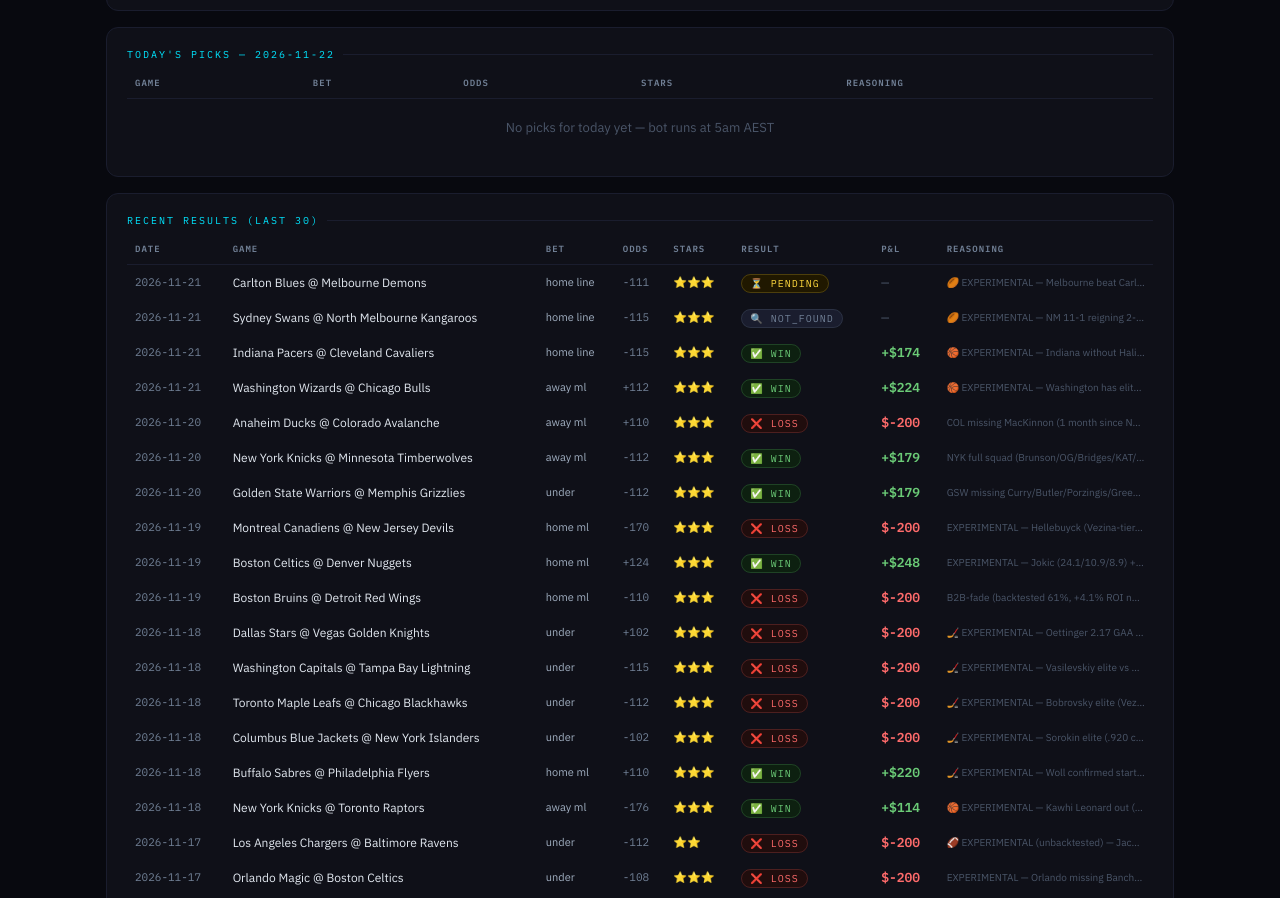
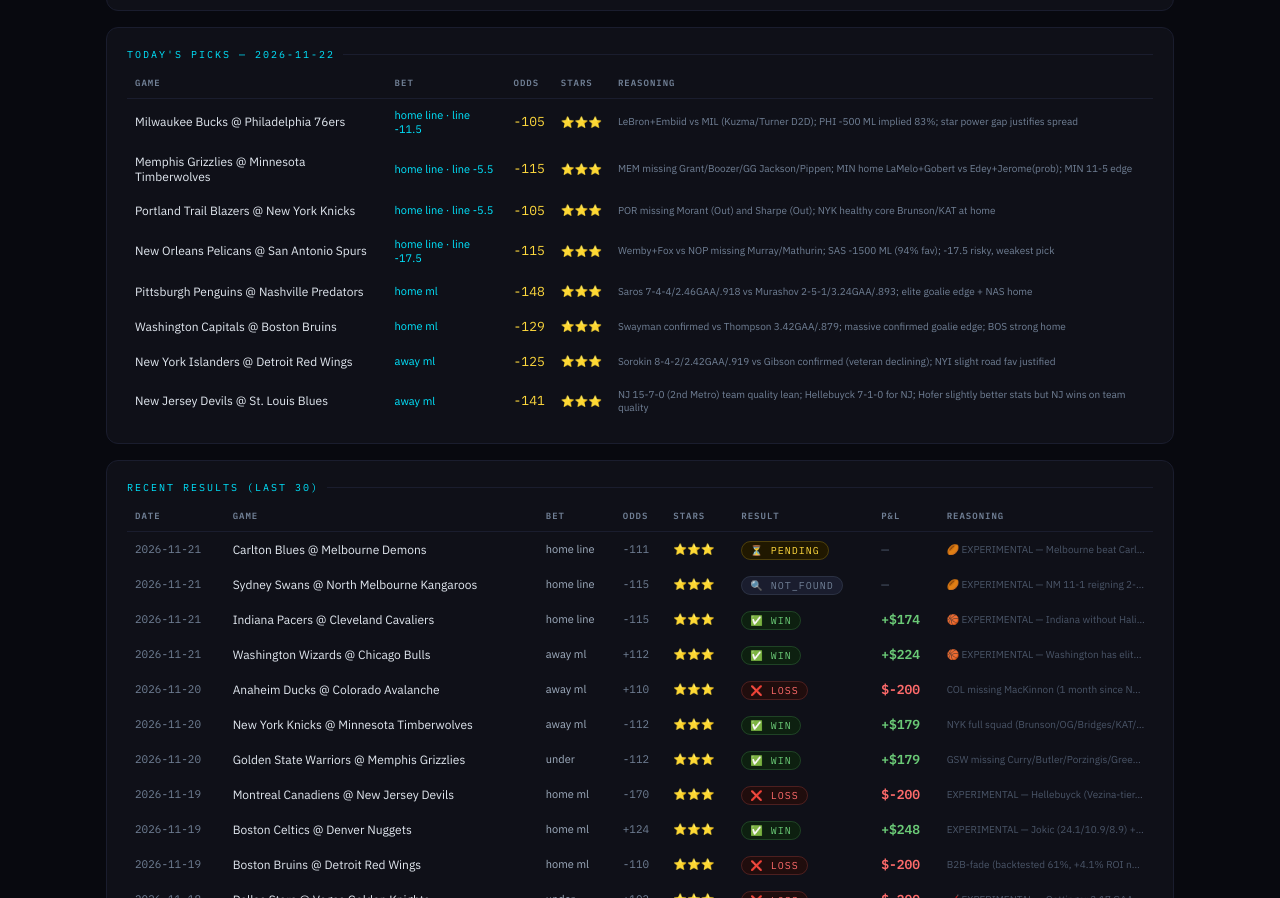
Before and after one commit to nanaanaaacode/betting-picks, a plain HTML site: page index.html in a window 1280 px wide. Shown: the part 3710-4608 px from the top of the page. Drawn offline with nearby package versions, Linux system fonts and the light colour scheme.

Commit message:
Update dashboard — 2026-11-22 03:14 AEST

```diff
--- a/index.html
+++ b/index.html
@@ -590,7 +590,63 @@ tr:hover td{background:var(--surface2)}
       <thead><tr>
         <th>Game</th><th>Bet</th><th>Odds</th><th>Stars</th><th>Reasoning</th>
       </tr></thead>
-      <tbody><tr><td colspan="5" style="color:#4a5568;text-align:center;padding:20px">No picks for today yet — bot runs at 5am AEST</td></tr></tbody>
+      <tbody>
+            <tr>
+              <td style="font-size:12px">Milwaukee Bucks @ Philadelphia 76ers</td>
+              <td style="color:#00e5ff;font-size:11px">home line · line -11.5</td>
+              <td style="color:#ffd93d;font-family:'IBM Plex Mono',monospace">-105</td>
+              <td style="font-size:11px">⭐⭐⭐</td>
+              <td style="color:#718096;font-size:10px">LeBron+Embiid vs MIL (Kuzma/Turner D2D); PHI -500 ML implied 83%; star power gap justifies spread</td>
+            </tr>
+            <tr>
+              <td style="font-size:12px">Memphis Grizzlies @ Minnesota Timberwolves</td>
+              <td style="color:#00e5ff;font-size:11px">home line · line -5.5</td>
+              <td style="color:#ffd93d;font-family:'IBM Plex Mono',monospace">-115</td>
+              <td style="font-size:11px">⭐⭐⭐</td>
+              <td style="color:#718096;font-size:10px">MEM missing Grant/Boozer/GG Jackson/Pippen; MIN home LaMelo+Gobert vs Edey+Jerome(prob); MIN 11-5 edge</td>
+            </tr>
+            <tr>
+              <td style="font-size:12px">Portland Trail Blazers @ New York Knicks</td>
+              <td style="color:#00e5ff;font-size:11px">home line · line -5.5</td>
+              <td style="color:#ffd93d;font-family:'IBM Plex Mono',monospace">-105</td>
+              <td style="font-size:11px">⭐⭐⭐</td>
+              <td style="color:#718096;font-size:10px">POR missing Morant (Out) and Sharpe (Out); NYK healthy core Brunson/KAT at home</td>
+            </tr>
+            <tr>
+              <td style="font-size:12px">New Orleans Pelicans @ San Antonio Spurs</td>
+              <td style="color:#00e5ff;font-size:11px">home line · line -17.5</td>
+              <td style="color:#ffd93d;font-family:'IBM Plex Mono',monospace">-115</td>
+              <td style="font-size:11px">⭐⭐⭐</td>
+              <td style="color:#718096;font-size:10px">Wemby+Fox vs NOP missing Murray/Mathurin; SAS -1500 ML (94% fav); -17.5 risky, weakest pick</td>
+            </tr>
+            <tr>
+              <td style="font-size:12px">Pittsburgh Penguins @ Nashville Predators</td>
+              <td style="color:#00e5ff;font-size:11px">home ml</td>
+              <td style="color:#ffd93d;font-family:'IBM Plex Mono',monospace">-148</td>
+              <td style="font-size:11px">⭐⭐⭐</td>
+              <td style="color:#718096;font-size:10px">Saros 7-4-4/2.46GAA/.918 vs Murashov 2-5-1/3.24GAA/.893; elite goalie edge + NAS home</td>
+            </tr>
+            <tr>
+              <td style="font-size:12px">Washington Capitals @ Boston Bruins</td>
+              <td style="color:#00e5ff;font-size:11px">home ml</td>
+              <td style="color:#ffd93d;font-family:'IBM Plex Mono',monospace">-129</td>
+              <td style="font-size:11px">⭐⭐⭐</td>
+              <td style="color:#718096;font-size:10px">Swayman confirmed vs Thompson 3.42GAA/.879; massive confirmed goalie edge; BOS strong home</td>
+            </tr>
+            <tr>
+              <td style="font-size:12px">New York Islanders @ Detroit Red Wings</td>
+              <td style="color:#00e5ff;font-size:11px">away ml</td>
+              <td style="color:#ffd93d;font-family:'IBM Plex Mono',monospace">-125</td>
+              <td style="font-size:11px">⭐⭐⭐</td>
+              <td style="color:#718096;font-size:10px">Sorokin 8-4-2/2.42GAA/.919 vs Gibson confirmed (veteran declining); NYI slight road fav justified</td>
+            </tr>
+            <tr>
+              <td style="font-size:12px">New Jersey Devils @ St. Louis Blues</td>
+              <td style="color:#00e5ff;font-size:11px">away ml</td>
+              <td style="color:#ffd93d;font-family:'IBM Plex Mono',monospace">-141</td>
+              <td style="font-size:11px">⭐⭐⭐</td>
+              <td style="color:#718096;font-size:10px">NJ 15-7-0 (2nd Metro) team quality lean; Hellebuyck 7-1-0 for NJ; Hofer slightly better stats but NJ wins on team quality</td>
+            </tr></tbody>
     </table>
   </div>
 
```
